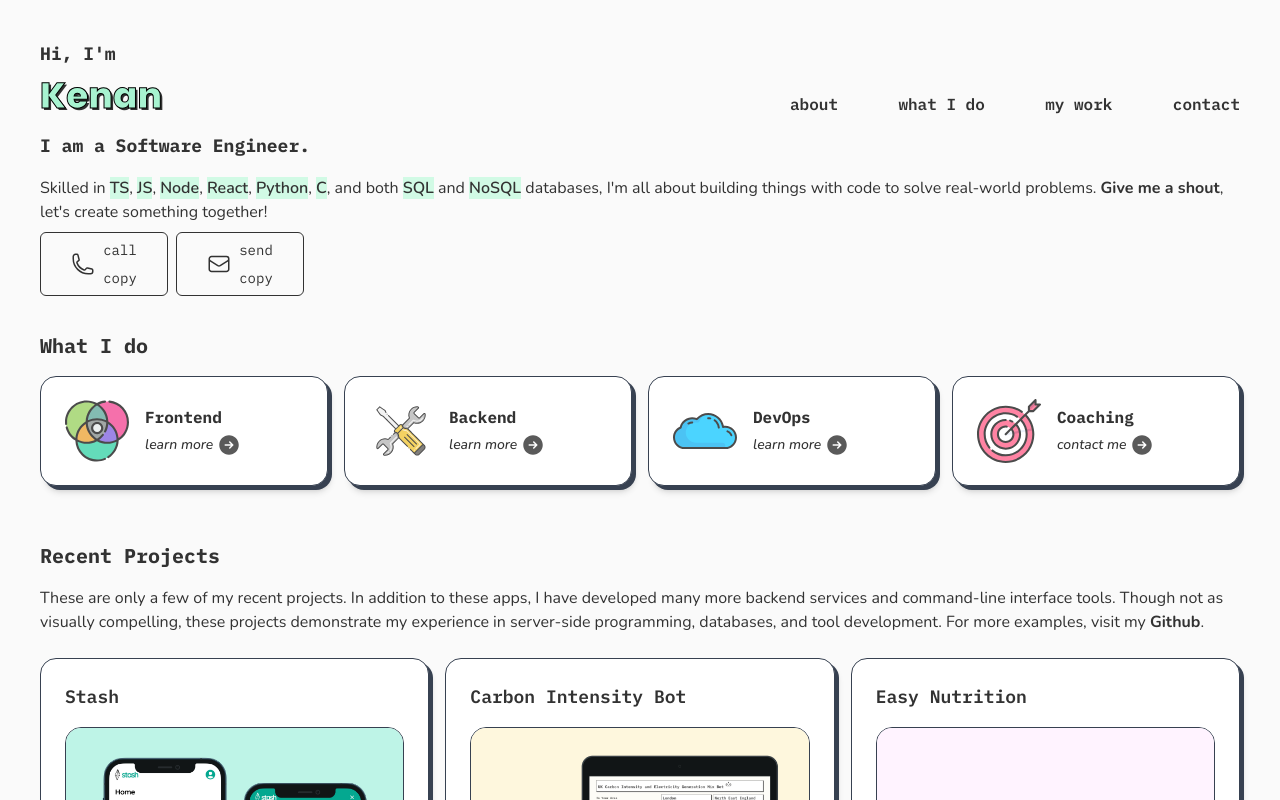
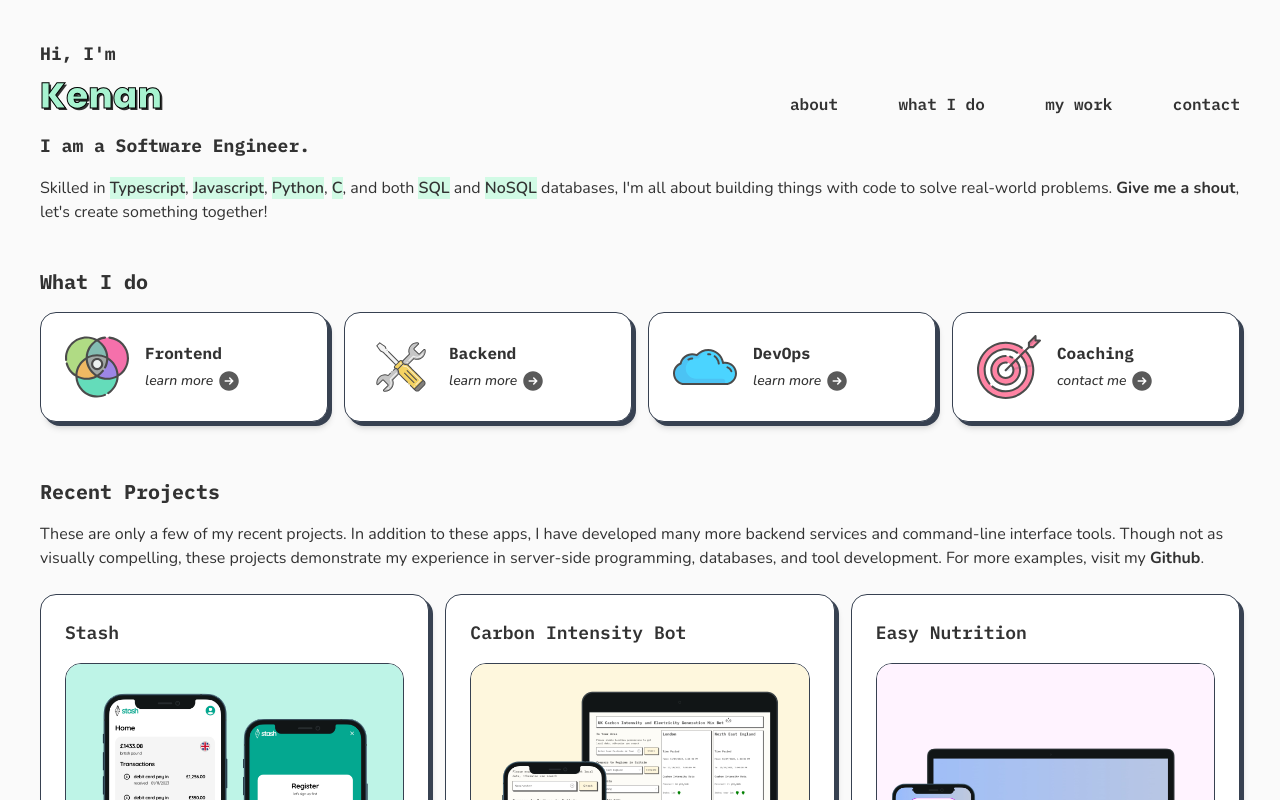
Before and after one commit to kgarayev/portfolio, a Next.js app: page / in a window 1280 px wide. Shown: the top 800 px of the page. Built offline with nearby package versions, Linux system fonts and the light colour scheme; a web font is replaced by a local one.

Commit message:
copyright

```diff
--- a/src/components/Intro.tsx
+++ b/src/components/Intro.tsx
@@ -17,10 +17,9 @@
     <div className="p-5 pt-0 pb-4">
       <h1 className="mb-4 text-lg font-bold mt-2">I am a Software Engineer.</h1>
       <p className="mb-2 font-nunito mt-0">
-        Skilled in <span className=" font-semibold bg-emerald-100">TS</span>,{" "}
-        <span className="font-semibold  bg-emerald-100">JS</span>,{" "}
-        <span className="font-semibold bg-emerald-100">Node</span>,{" "}
-        <span className="font-semibold bg-emerald-100">React</span>,{" "}
+        Skilled in{" "}
+        <span className=" font-semibold bg-emerald-100">Typescript</span>,{" "}
+        <span className="font-semibold  bg-emerald-100">Javascript</span>,{" "}
         <span className="font-semibold  bg-emerald-100">Python</span>,{" "}
         <span className="font-semibold  bg-emerald-100">C</span>, and both{" "}
         <span className="font-semibold  bg-emerald-100">SQL</span> and{" "}
@@ -36,7 +35,7 @@
         , let&apos;s create something together!
       </p>
 
-      <TopContacts></TopContacts>
+      {/* <TopContacts></TopContacts> */}
 
       {/* <div className="flex justify-center mt-0">
         <div className="max-h-[180px] max-w-[180px] mt-0">
--- a/src/components/MainTemplate.tsx
+++ b/src/components/MainTemplate.tsx
@@ -62,6 +62,10 @@
 
       <ToTop></ToTop>
 
+      <div className="text-xs w-full mb-14 ml-6 text-center md:mb-0">
+        Copyright © 2023 Kenan Garayev. All rights reserved.
+      </div>
+
       <StickyFooter></StickyFooter>
     </div>
   );
--- a/src/components/TopContacts.tsx
+++ b/src/components/TopContacts.tsx
@@ -3,8 +3,8 @@
 
   return (
     <>
-      <div className="flex gap-2">
-        <div className="border h-16 w-full max-w-32 rounded-md flex justify-center items-center text-sm gap-2">
+      <div className="flex gap-2 mt-4 font-nunito  ">
+        <div className="border h-20 w-full max-w-32 rounded-md flex justify-center items-center gap-4">
           <div className="">
             <svg
               xmlns="http://www.w3.org/2000/svg"
@@ -12,7 +12,7 @@
               viewBox="0 0 24 24"
               strokeWidth="1.5"
               stroke="currentColor"
-              className="w-6 h-6"
+              className="w-8 h-8"
             >
               <path
                 strokeLinecap="round"
@@ -27,14 +27,48 @@
               href={`tel:${phoneNumber}`}
               target="_blank"
               rel="noopener noreferrer"
-              className=""
+              className="flex gap-2 items-center hover:underline hover:font-semibold"
             >
+              <svg
+                xmlns="http://www.w3.org/2000/svg"
+                fill="none"
+                viewBox="0 0 24 24"
+                strokeWidth="1.5"
+                stroke="currentColor"
+                className="w-4 h-4"
+              >
+                <path
+                  strokeLinecap="round"
+                  strokeLinejoin="round"
+                  d="M4.5 19.5l15-15m0 0H8.25m11.25 0v11.25"
+                />
+              </svg>
               call
             </a>
-            <button className="">copy</button>
+            <button className="flex gap-2 items-center hover:underline hover:font-semibold">
+              <svg
+                xmlns="http://www.w3.org/2000/svg"
+                fill="none"
+                viewBox="0 0 24 24"
+                strokeWidth="1.5"
+                stroke="currentColor"
+                className="w-4 h-4"
+              >
+                <path
+                  strokeLinecap="round"
+                  strokeLinejoin="round"
+                  d="M15.75 17.25v3.375c0 .621-.504 1.125-1.125 1.125h-9.75a1.125 1.125 0 01-1.125-1.125V7.875c0-.621.504-1.125 1.125-1.125H6.75a9.06 9.06 0 011.5.124m7.5 10.376h3.375c.621 0 1.125-.504 1.125-1.125V11.25c0-4.46-3.243-8.161-7.5-8.876a9.06 9.06 0 00-1.5-.124H9.375c-.621 0-1.125.504-1.125 1.125v3.5m7.5 10.375H9.375a1.125 1.125 0 01-1.125-1.125v-9.25m12 6.625v-1.875a3.375 3.375 0 00-3.375-3.375h-1.5a1.125 1.125 0 01-1.125-1.125v-1.5a3.375 3.375 0 00-3.375-3.375H9.75"
+                />
+              </svg>
+              copy
+            </button>
           </div>
         </div>
-        <div className="border h-16 w-full max-w-32 rounded-md flex justify-center items-center text-sm gap-2">
+
+        <div className="h-20 w-full max-w-32 rounded-md flex justify-center items-center  gap-2 relative">
+          <div className="absolute top-1 left-1 bg-gray-700 rounded-2xl shadow-md w-full h-full"></div>
+          <div className="relative z-10 bg-white border border-gray-700 rounded-2xl neo-brutalist transition-transform w-full h-full">
+            <div className="h-full w-full flex items-center justify-center">
               <div className="">
                 <svg
                   xmlns="http://www.w3.org/2000/svg"
@@ -42,7 +76,7 @@
                   viewBox="0 0 24 24"
                   strokeWidth="1.5"
                   stroke="currentColor"
-              className="w-6 h-6"
+                  className="w-8 h-8"
                 >
                   <path
                     strokeLinecap="round"
@@ -65,6 +99,8 @@
               </div>
             </div>
           </div>
+        </div>
+      </div>
     </>
   );
 };
```
Lines whose indentation alone changed are shown as unchanged.
